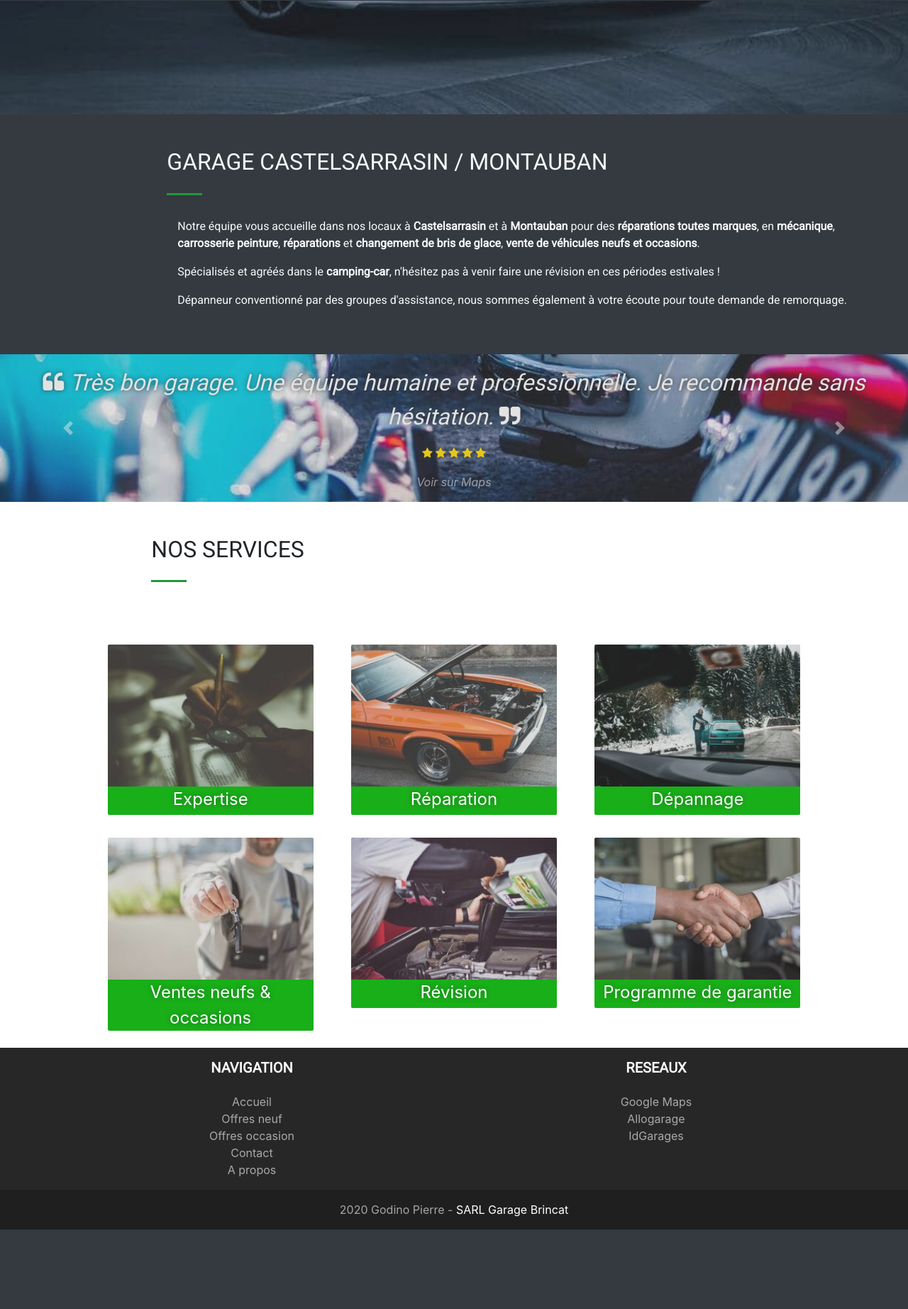
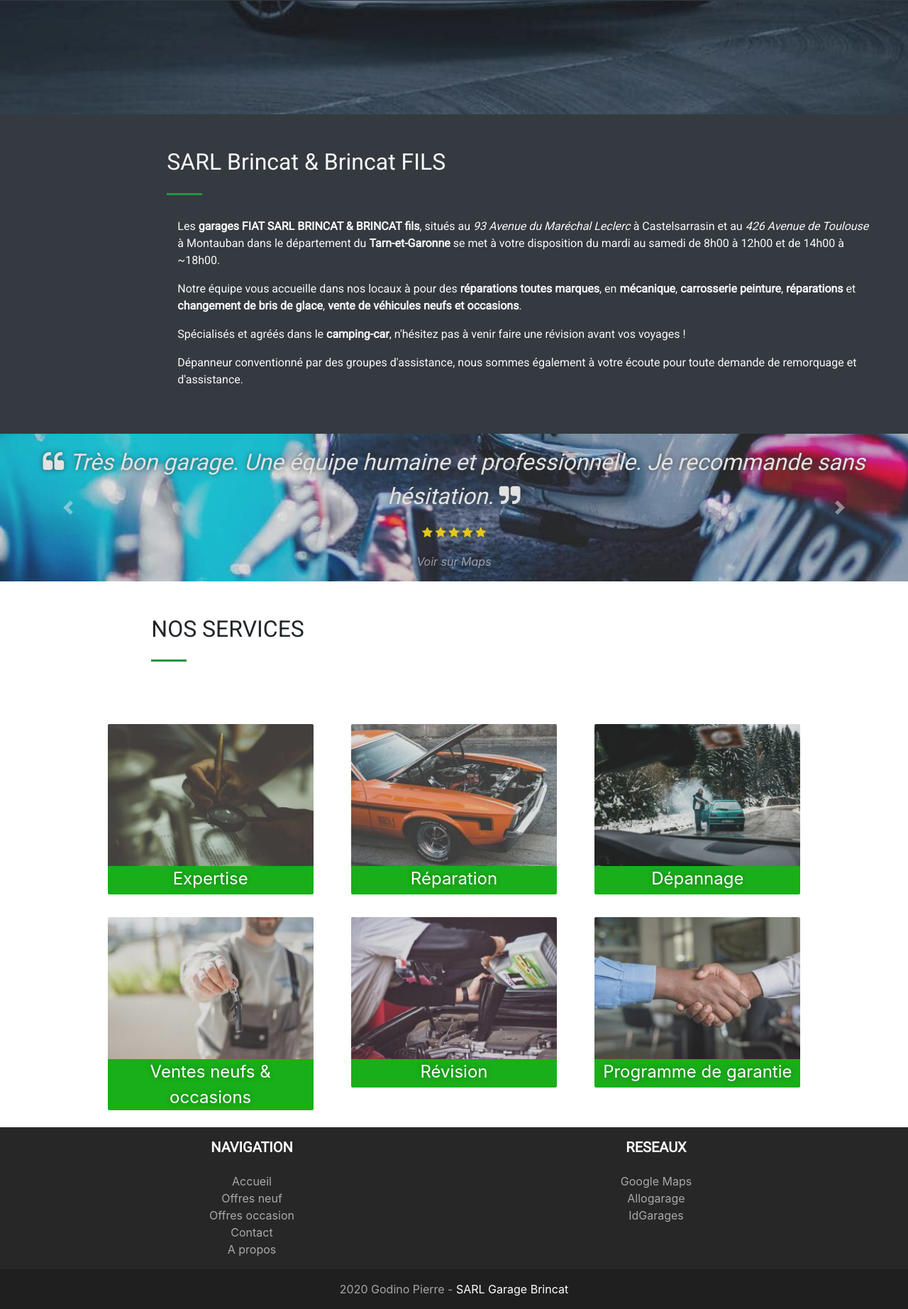
Before and after one commit to PierreG-dev/Garage_BRINCAT, a Symfony app: template templates/main/index.html.twig in a window 1280 px wide. Shown: the part 1018-2862 px from the top of the page at 71% size. Before the commit the page ends 2750 px from the top, so only its background shows below. Run offline with Twig, Linux system fonts and the light colour scheme; the template is opened without the code that fills it, so the values that code supplies are empty; some libraries are stand-ins or nearby versions.

Commit message:
SEO optimizations for index

```diff
--- a/templates/main/index.html.twig
+++ b/templates/main/index.html.twig
@@ -45,13 +45,13 @@
 
 <section class="separation-div first">
     <img class="rellax" src="{{ asset('res/garage-castelsarrasin-montauban-header_between_4.jpg') }}"
-        alt="garage castelsarrasin montauban 500 abarth">
+        alt="fiat 500 abarth blanche à l'arrêt">
 </section>
 
 <section class="container-fluid home-intro text-light bg-dark p-5 text-center">
     <div class="row">
         <div class="col-2"></div>
-        <h1 class="" style="font-size: 2rem;">GARAGE CASTELSARRASIN / MONTAUBAN</h1>
+        <h1 class="" style="font-size: 2rem;">SARL Brincat & Brincat FILS</h1>
     </div>
     <div class="row mb-3">
         <div class="col-2"></div>
@@ -60,29 +60,30 @@
     <div class="row text-left">
         <div class="col-2"></div>
         <p class="col-10">
-            Notre équipe vous accueille dans nos locaux à <strong>Castelsarrasin</strong> et à
-            <strong>Montauban</strong>
-            pour des <strong>réparations toutes marques</strong>, en <strong>mécanique</strong>, <strong>carrosserie
+            Les <strong>garages FIAT SARL BRINCAT & BRINCAT fils</strong>, situés au <i>93 Avenue du Maréchal Leclerc</i> à Castelsarrasin et au <i>426 Avenue de Toulouse</i>
+             à Montauban dans le département du <strong>Tarn-et-Garonne</strong> se met à votre disposition du mardi au samedi de 8h00 à 12h00 et de 14h00 à ~18h00.
+        </p>
+        <div class="col-2"></div>
+        <p class="col-10">
+            Notre équipe vous accueille dans nos locaux à pour des <strong>réparations toutes marques</strong>, en <strong>mécanique</strong>, <strong>carrosserie
                 peinture</strong>, <strong>réparations</strong> et <strong>changement de bris de glace</strong>,
             <strong>vente de véhicules neufs et occasions</strong>.
         </p>
         <div class="col-2"></div>
         <p class="col-10">
-            Spécialisés et agréés dans le <strong>camping-car</strong>, n'hésitez pas à venir faire une révision en ces
-            périodes
-            estivales !
+            Spécialisés et agréés dans le <strong>camping-car</strong>, n'hésitez pas à venir faire une révision avant vos voyages !
         </p>
         <div class="col-2"></div>
         <p class="col-10">
             Dépanneur conventionné par des groupes d'assistance, nous sommes également à votre écoute
-            pour toute demande de remorquage.
+            pour toute demande de remorquage et d'assistance.
         </p>
     </div>
 </section>
 
 <section class="separation-div second">
     <img class="rellax" src="{{ asset('res/garage-castelsarrasin-montauban-header_between.jpg') }}"
-        alt="garage castelsarrasin montauban fiat 500 extérieur">
+        alt="rangée de fiat 500 anciennes de plusieurs couleurs différentes">
     <div id="carouselExampleControls" class="carousel slide" data-ride="carousel">
         <div class="carousel-inner">
             <div class="carousel-item active p-3 text-center">
@@ -160,54 +161,54 @@
     <div class="container-fluid mt-5 m-auto" id="services_container">
 
         <div class="row">
-            <div class="col-lg-4 col-md-6 mb-5 col-sm-12 mt-4 d-flex justify-content-center">
+            <figure class="col-lg-4 col-md-6 mb-5 col-sm-12 mt-4 d-flex justify-content-center">
                 <div class="service-card text-center overflow-hidden" id="service_1">
                     <img src="{{ asset('res/garage-castelsarrasin-montauban-service_expertise.jpg') }}"
-                        alt="garage castelsarrasin expertise">
+                        alt="lecture à la loupe d'un document par une personne">
 
                 </div>
-                <div class="service-bottom text-white text-center">Expertise</div>
-            </div>
+                <figcaption class="service-bottom text-white text-center">Expertise</figcaption>
+            </figure>
 
-            <div class="col-lg-4 col-md-6 mb-5 col-sm-12 mt-4 d-flex justify-content-center">
+            <figure class="col-lg-4 col-md-6 mb-5 col-sm-12 mt-4 d-flex justify-content-center">
                 <div class="service-card text-center overflow-hidden" id="service_2">
                     <img src="{{ asset('res/garage-castelsarrasin-montauban-service_reparation.jpg') }}"
-                        alt="garage castelsarrasin reparation">
+                        alt="voiture de sport avec le capot ouvert le moteur a l'air libre">
                 </div>
-                <div class="service-bottom text-white text-center">Réparation</div>
-            </div>
+                <figcaption class="service-bottom text-white text-center">Réparation</figcaption>
+            </figure>
 
-            <div class="col-lg-4 col-md-6 mb-5 col-sm-12 mt-4 d-flex justify-content-center">
+            <figure class="col-lg-4 col-md-6 mb-5 col-sm-12 mt-4 d-flex justify-content-center">
                 <div class="service-card text-center overflow-hidden" id="service_3">
                     <img src="{{ asset('res/garage-castelsarrasin-montauban-service_depannage.jpg') }}"
-                        alt="garage castelsarrasin depannage">
+                        alt="dépannage d'un homme en panne au bord de la route">
                 </div>
-                <div class="service-bottom text-white text-center">Dépannage</div>
-            </div>
+                <figcaption class="service-bottom text-white text-center">Dépannage</figcaption>
+            </figure>
 
-            <div class="col-lg-4 col-md-6 mb-5 col-sm-12 mt-4 d-flex justify-content-center">
+            <figure class="col-lg-4 col-md-6 mb-5 col-sm-12 mt-4 d-flex justify-content-center">
                 <div class="service-card text-center overflow-hidden" id="service_4">
                     <img src="{{ asset('res/garage-castelsarrasin-montauban-service_vente.jpg') }}"
-                        alt="garage castelsarrasin ventes">
+                        alt="un garagiste tend les clés du véhicule">
                 </div>
-                <div class="service-bottom text-white text-center">Ventes neufs & occasions</div>
-            </div>
+                <figcaption class="service-bottom text-white text-center">Ventes neufs & occasions</figcaption>
+            </figure>
 
-            <div class="col-lg-4 col-md-6 mb-5 col-sm-12 mt-4 d-flex justify-content-center">
+            <figure class="col-lg-4 col-md-6 mb-5 col-sm-12 mt-4 d-flex justify-content-center">
                 <div class="service-card text-center overflow-hidden" id="service_5">
                     <img src="{{ asset('res/garage-castelsarrasin-montauban-service_revision.jpg') }}"
-                        alt="garage castelsarrasin revision">
+                        alt="révision d'un moteur de voiture par un garagiste">
                 </div>
-                <div class="service-bottom text-white text-center">Révision</div>
-            </div>
+                <figcaption class="service-bottom text-white text-center">Révision</figcaption>
+            </figure>
 
-            <div class="col-lg-4 col-md-6 mb-5 col-sm-12 mt-4 d-flex justify-content-center">
+            <figure class="col-lg-4 col-md-6 mb-5 col-sm-12 mt-4 d-flex justify-content-center">
                 <div class="service-card text-center overflow-hidden" id="service_6">
                     <img src="{{ asset('res/garage-castelsarrasin-montauban-service_garantie.jpg') }}"
-                        alt="garage castelsarrasin garantie">
+                        alt="poingée de mains entre deux hommes dans un garage">
                 </div>
-                <div class="service-bottom text-white text-center">Programme de garantie</div>
-            </div>
+                <figcaption class="service-bottom text-white text-center">Programme de garantie</figcaption>
+            </figure>
         </div>
 
     </div>
```
